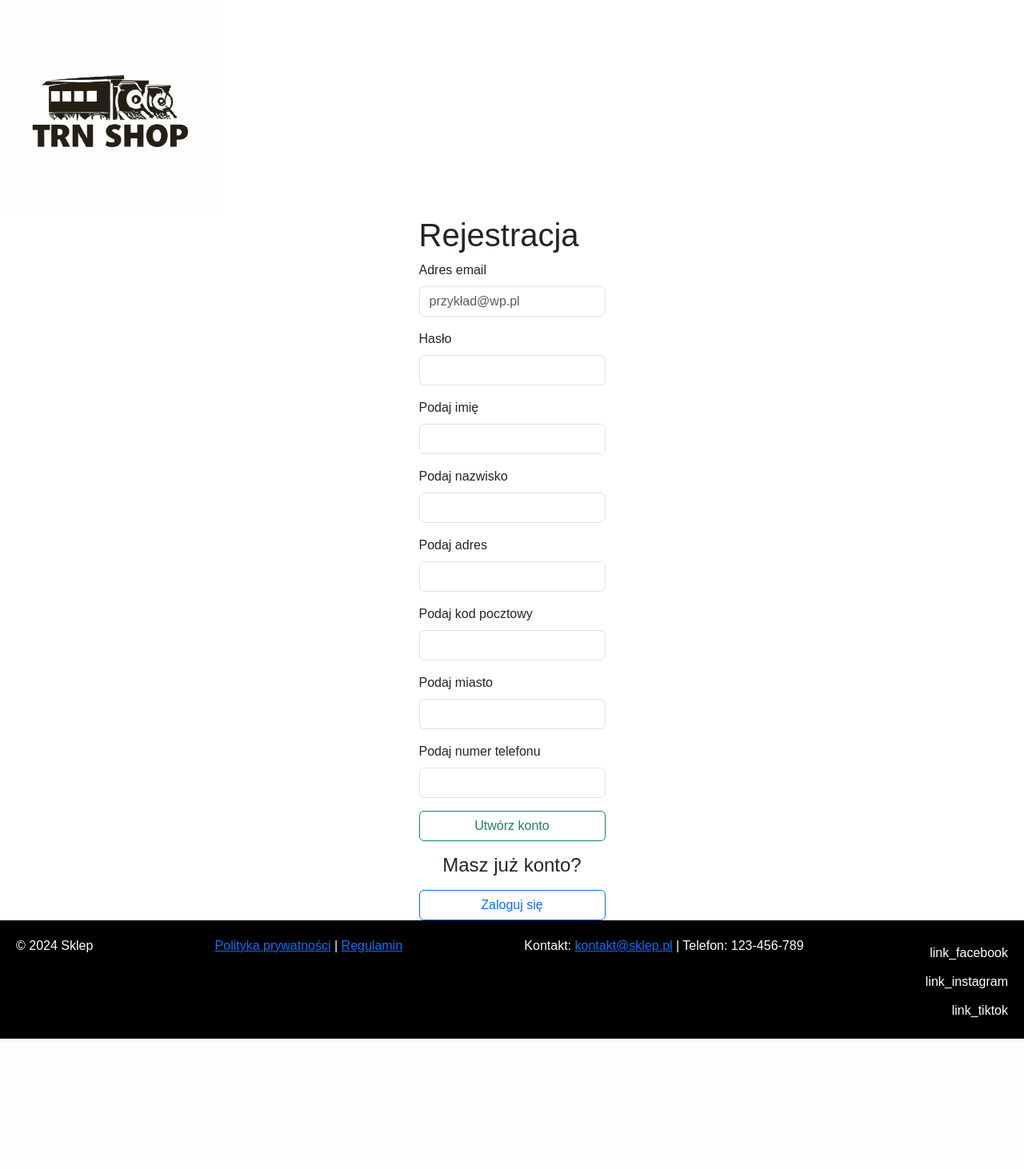
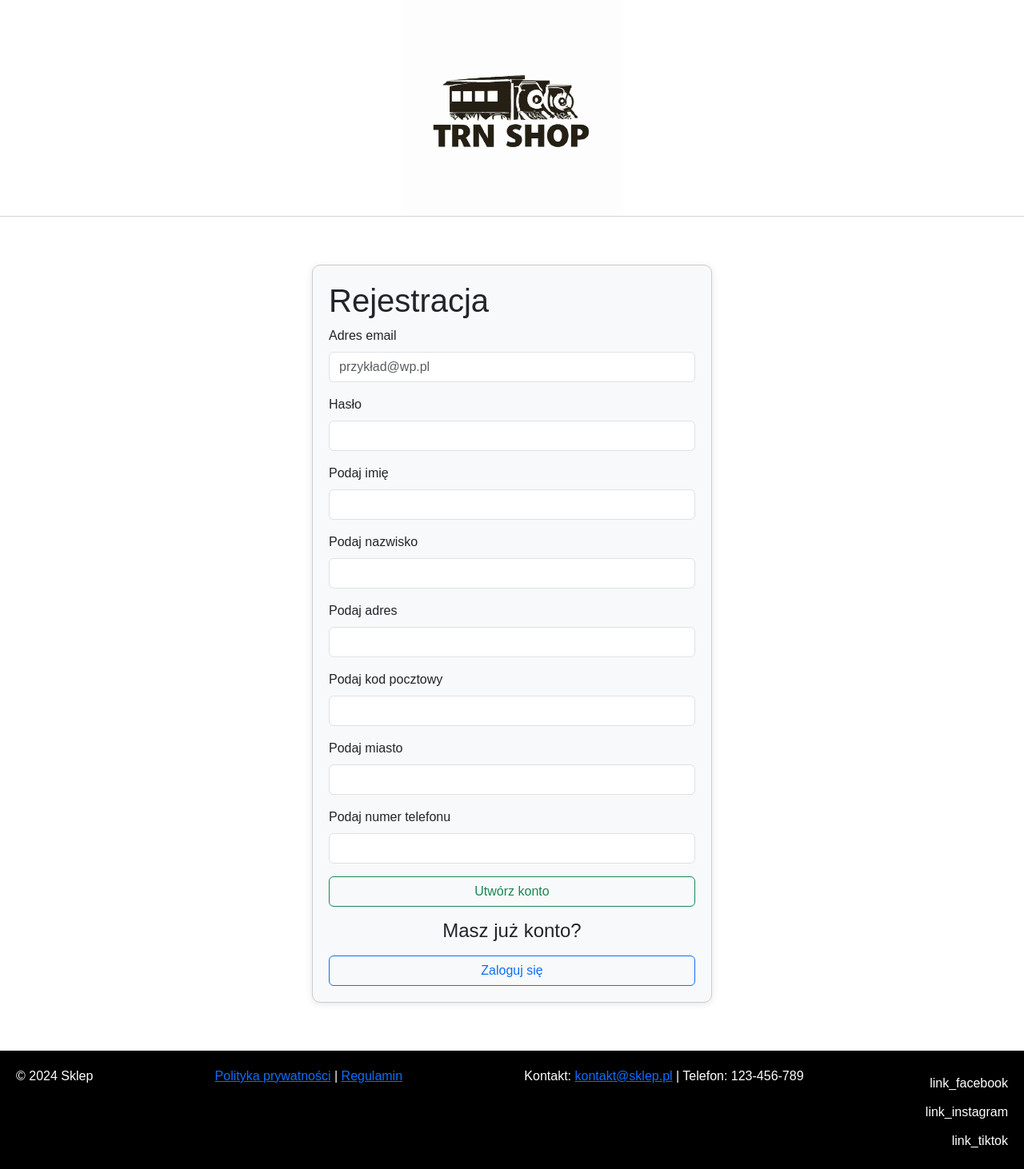
Before and after one commit to SzefKacpa/stronasklep, a PHP site: page /rejestracja.php in a window 1280 px wide. Shown: the whole page at 80% size. Before the commit the page ends 1299 px from the top, so only its background shows below. Run offline with PHP 8.4, Linux system fonts and the light colour scheme.

Commit message:
Zmiany wizualne

```diff
--- a/logowanie.php
+++ b/logowanie.php
@@ -22,7 +22,7 @@
                 <img class="logo" src="logo.jpg" alt="Logo Sklepu">
             </a>
         </div>
-        <div class="">
+
             <div class="logowanie d-flex justify-content-center align-items-center full-height content">
                 <form action="logowanie-PHP.php" method="post">
                     <h1>Logowanie</h1>
@@ -65,7 +65,6 @@
                     <div><span>link_tiktok</span> <i class="bi bi-tiktok"></i></div>
                 </div>
             </footer>
-        </div>
         <script>
             document.getElementById('do_rejestracji').onclick = function(){
                 window.location.href = 'rejestracja.php';
--- a/styl_1.css
+++ b/styl_1.css
@@ -57,3 +57,42 @@ footer .social-icons i:hover {
 .menu_button:hover{
     color:black;
 }
+
+.baner{
+    text-align: center;
+    border-bottom: 1px solid lightgray;
+}
+
+.logo {
+    height: 270px;
+    width: auto;
+}
+
+.alert-container {
+    margin: 20px auto;
+    max-width: 600px;
+    padding: 20px;
+    border: 1px solid #007bff;
+    border-radius: 5px;
+    background-color: #f0f8ff;
+    box-shadow: 0 2px 10px rgba(0, 0, 0, 0.1);
+}
+
+.alert {
+    margin: 0;
+}
+
+.logowanie{
+    margin: 30px;
+    padding: 15px;
+}
+
+form{
+    margin: 15px auto;
+    width: 500px;
+    padding: 20px;
+    border: 1px solid #ccc;
+    border-radius: 10px;
+    background-color: #f8f9fa;
+    box-shadow: 0 2px 10px rgba(0, 0, 0, 0.1);
+}
```
